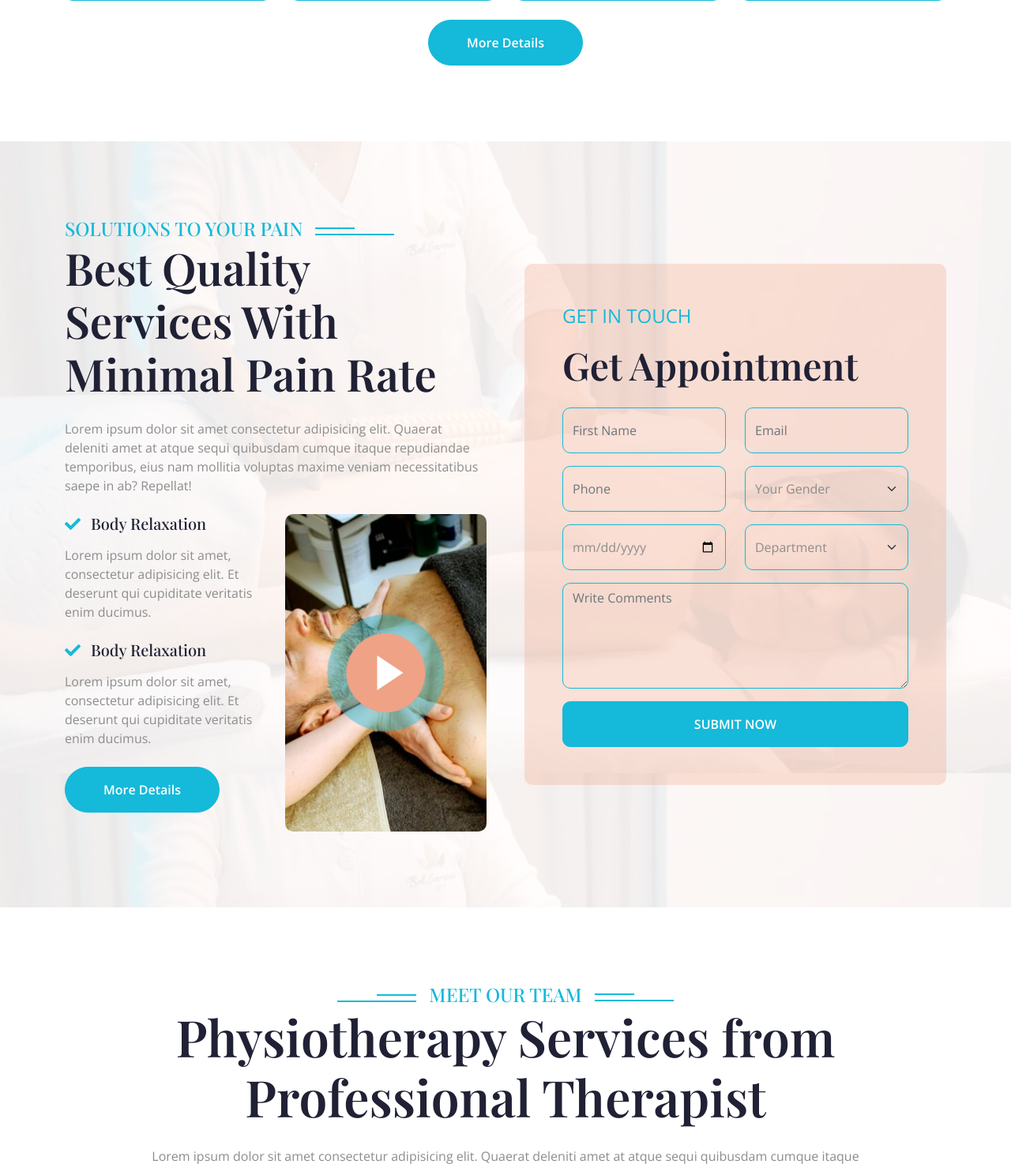
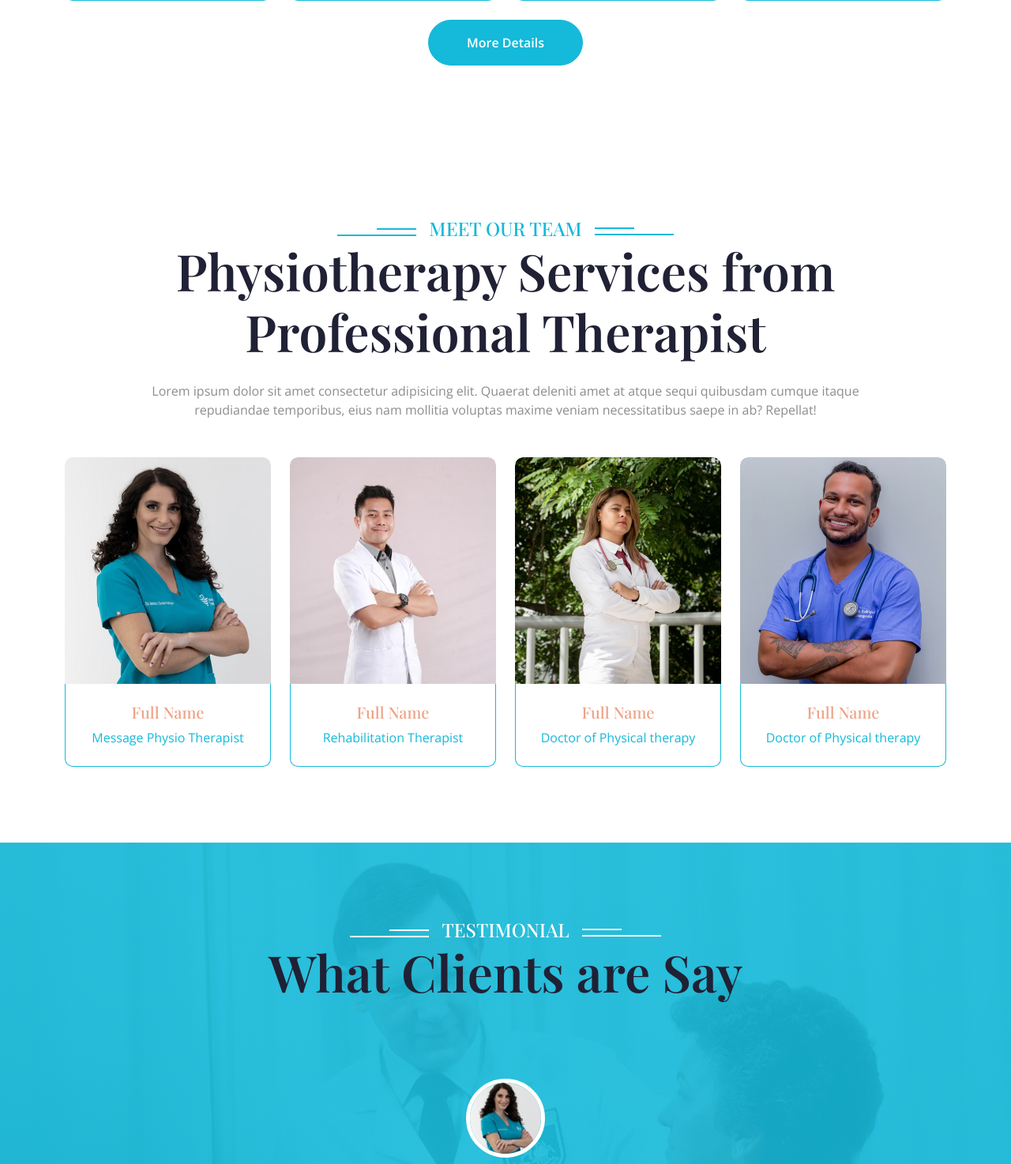
Before and after one commit to josephic9617/hakhyzmat_project, a Django app: page / in a window 1280 px wide. Shown: the part 4198-5672 px from the top of the page at 79% size. Run offline with Django 5.2, Linux system fonts and the light colour scheme; data comes from the database, SQL or seed files in the repository; some libraries are stand-ins or nearby versions.

Commit message:
removed two part of footer and appointment in home page

```diff
--- a/main/urls.py
+++ b/main/urls.py
@@ -17,7 +17,7 @@ urlpatterns = [
     path('feature/', feature, name='feature'),
     path('contactus/', contactus, name='contactus'),
     path('sendmessage/', sendmessage, name='sendmessage'),
-    path('appointment/', appointment, name='appointment'),
+    # path('appointment/', appointment, name='appointment'),
     path('404/', notfound404, name='404'),
     path('blog/', blog, name='blog'),
     path('blog-details/<int:pk>/', blog_details, name='blog-details'),
--- a/templates/main/home/base.html
+++ b/templates/main/home/base.html
@@ -18,7 +18,7 @@
     <!-- Feature End -->
 
     <!-- Book Appointment Start -->
-    {% include 'main/home/appointment.html' %}
+    {% comment %} {% include 'main/home/appointment.html' %} {% endcomment %}
     <!-- Book Appointment End -->
 
     <!-- Team Start -->
--- a/templates/main/home/navbar.html
+++ b/templates/main/home/navbar.html
@@ -34,9 +34,6 @@
           >
 
           <div class="dropdown-menu m-0">
-            <a href="{% url 'appointment' %}" class="dropdown-item"
-              >Appointment</a
-            >
 
             <a href="{% url 'feature' %}" class="dropdown-item">Features</a>
 
--- a/templates/main/layout/footer.html
+++ b/templates/main/layout/footer.html
@@ -2,50 +2,7 @@
 <div class="container-fluid footer py-5 wow fadeIn" data-wow-delay="0.2s">
   <div class="container py-5">
     <div class="row g-5">
-      <div class="col-md-6 col-lg-6 col-xl-3">
-        <div class="footer-item d-flex flex-column">
-          <h4 class="text-white mb-4">
-            <i class="fas fa-star-of-life me-3"></i>Hakhyzmat
-          </h4>
-
-          {% comment %} <img src="{% static 'main/img/logo.svg' %}" alt="Logo" class="mb-3" /> {% endcomment %}
-
-          <p>
-            Lorem ipsum dolor sit amet consectetur adipisicing elit. Delectus
-            dolorem impedit eos autem dolores laudantium quia, qui similique
-          </p>
-
-          <div class="d-flex align-items-center">
-            <i class="fas fa-share fa-2x text-white me-2"></i>
-
-            <a
-              class="btn-square btn btn-primary text-white rounded-circle mx-1"
-              href=""
-              ><i class="fab fa-facebook-f"></i
-            ></a>
-
-            <a
-              class="btn-square btn btn-primary text-white rounded-circle mx-1"
-              href=""
-              ><i class="fab fa-twitter"></i
-            ></a>
-
-            <a
-              class="btn-square btn btn-primary text-white rounded-circle mx-1"
-              href=""
-              ><i class="fab fa-instagram"></i
-            ></a>
-
-            <a
-              class="btn-square btn btn-primary text-white rounded-circle mx-1"
-              href=""
-              ><i class="fab fa-linkedin-in"></i
-            ></a>
-          </div>
-        </div>
-      </div>
-
-      <div class="col-md-6 col-lg-6 col-xl-3">
+      <div class="col-md-6 col-lg-6 col-xl-6">
         <div class="footer-item d-flex flex-column">
           <h4 class="mb-4 text-white">Quick Links</h4>
 
@@ -65,25 +22,7 @@
         </div>
       </div>
 
-      <div class="col-md-6 col-lg-6 col-xl-3">
-        <div class="footer-item d-flex flex-column">
-          <h4 class="mb-4 text-white">Hakhyzmat Services</h4>
-
-          <a href=""><i class="fas fa-angle-right me-2"></i> All Services</a>
-
-          <a href=""><i class="fas fa-angle-right me-2"></i> Physiotherapy</a>
-
-          <a href=""><i class="fas fa-angle-right me-2"></i> Diagnostics</a>
-
-          <a href=""><i class="fas fa-angle-right me-2"></i> Manual Therapy</a>
-
-          <a href=""><i class="fas fa-angle-right me-2"></i> Massage Therapy</a>
-
-          <a href=""><i class="fas fa-angle-right me-2"></i> Rehabilitation</a>
-        </div>
-      </div>
-
-      <div class="col-md-6 col-lg-6 col-xl-3">
+      <div class="col-md-6 col-lg-6 col-xl-6">
         <div class="footer-item d-flex flex-column">
           <h4 class="mb-4 text-white">Contact Info</h4>
 
--- a/templates/main/navbar/navbar.html
+++ b/templates/main/navbar/navbar.html
@@ -43,16 +43,12 @@
         <div class="nav-item dropdown">
           <a
             href="#"
-            class="nav-link dropdown-toggle {% if request.path == '/appointment/' or request.path == '/feature/' or request.path == '/blog/' or request.path == '/team/' or request.path == '/testimonial/' %}active{% endif %}"
+            class="nav-link dropdown-toggle {% if request.path == '/feature/' or request.path == '/blog/' or request.path == '/team/' or request.path == '/testimonial/' %}active{% endif %}"
             data-bs-toggle="dropdown"
             >Pages</a
           >
 
           <div class="dropdown-menu m-0">
-            <a href="{% url 'appointment' %}" class="dropdown-item {% if request.path == '/appointment/' %}active{% endif %}"
-              >Appointment</a
-            >
-
             <a href="{% url 'feature' %}" class="dropdown-item {% if request.path == '/feature/' %}active{% endif %}">Features</a>
 
             <a href="{% url 'blog' %}" class="dropdown-item {% if request.path == '/blog/' %}active{% endif %}">Our Blog</a>
```
Also changed, not shown: templates/main/contactus/contact.html (+3 -10 lines).
